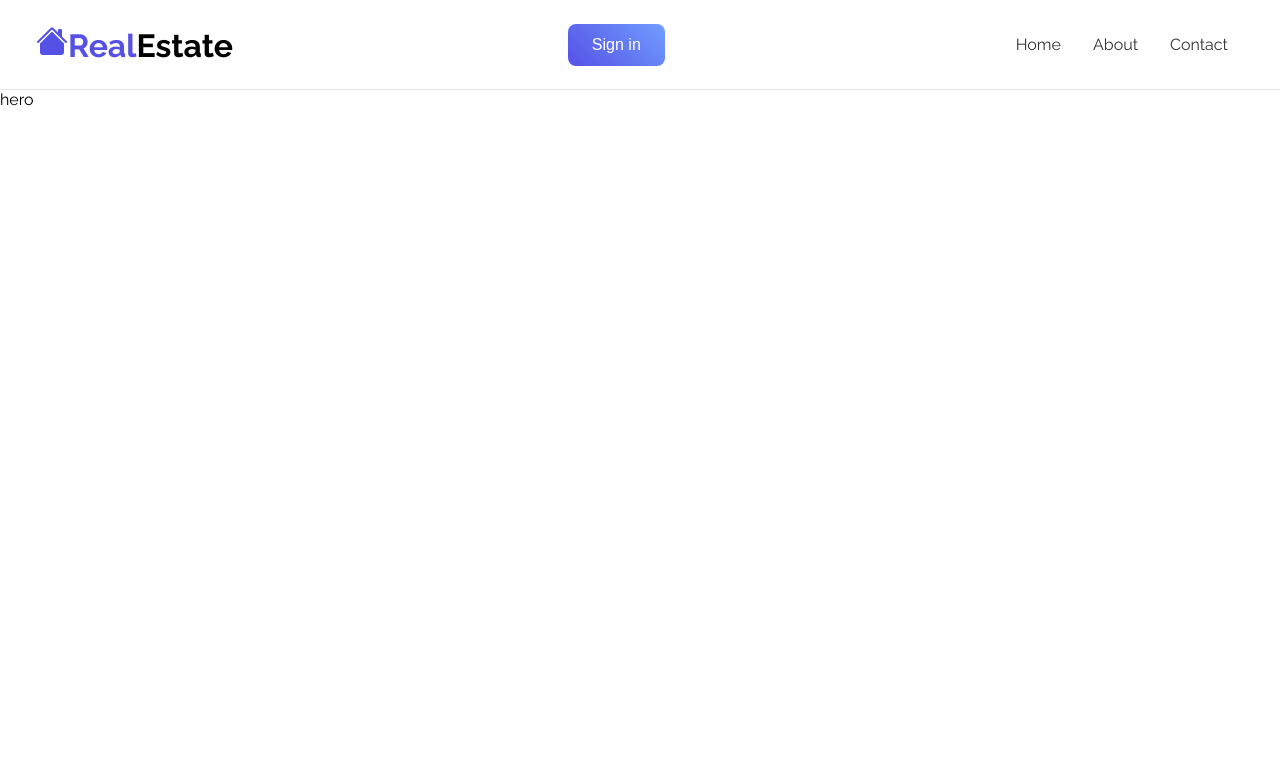
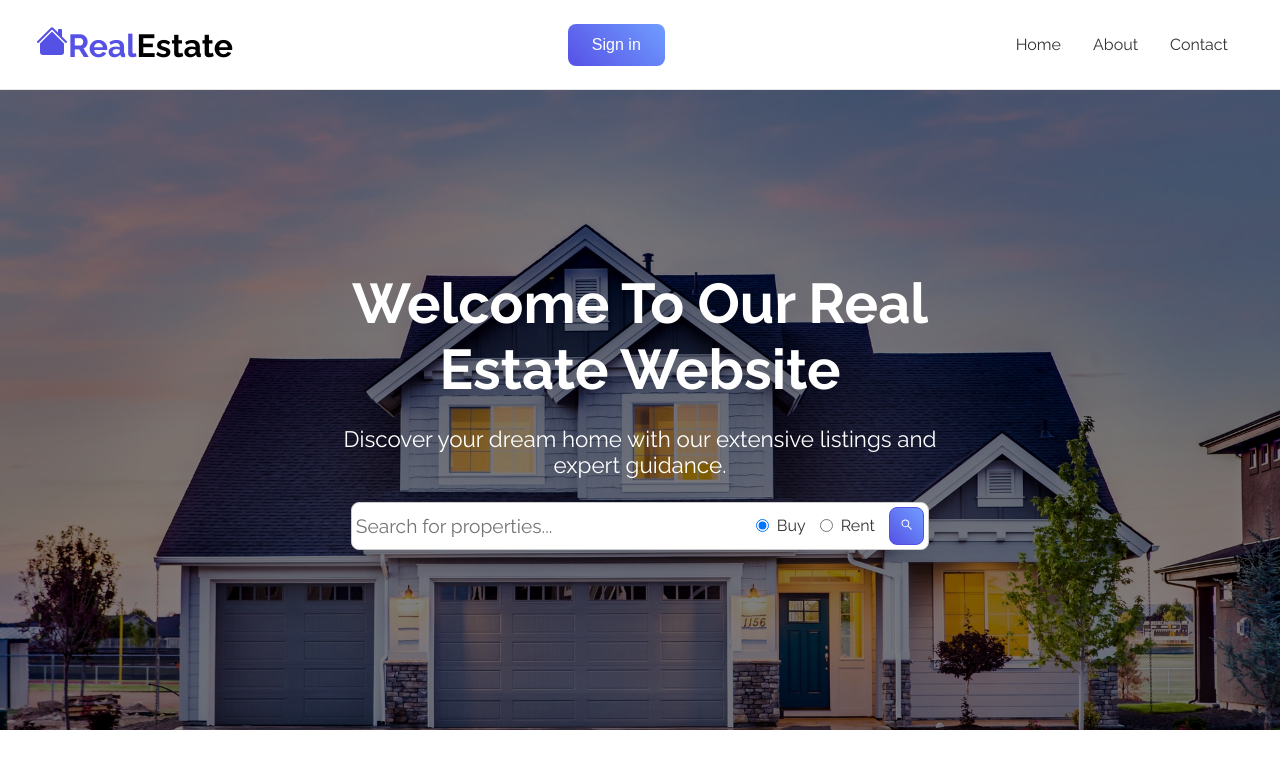
Before and after one commit to JammiM/mock-real-estate-website, a React (Vite) app: page / in a window 1280 px wide. Shown: the top 768 px of the page. Built offline with nearby package versions, Linux system fonts and the light colour scheme.

Commit message:
Updated the Hero section

```diff
--- a/src/App.jsx
+++ b/src/App.jsx
@@ -5,7 +5,7 @@ import viteLogo from "./assets/vite.svg";
 import "./App.css";
 
 import Navbar from "./components/navbar/Navbar";
-import Hero from "./components/hero/hero";
+import Hero from "./components/hero/Hero";
 
 function App() {
   const [count, setCount] = useState(0);
--- a/src/components/hero/Hero.css
+++ b/src/components/hero/Hero.css
@@ -0,0 +1,101 @@
+.hero {
+  background-color: rgba(0, 0, 0, 0.5);
+  color: #fff;
+  height: 80vh;
+  width: 100%;
+  position: relative;
+  margin-bottom: 4rem;
+}
+
+.hero::before {
+  content: "";
+  position: absolute;
+  top: 0;
+  left: 0;
+  width: 100%;
+  height: 100%;
+  background: url("../../assets/hero-img.jpg") no-repeat center center/cover;
+  z-index: -1;
+}
+
+.hero .content {
+  display: flex;
+  flex-direction: column;
+  align-items: center;
+  justify-content: center;
+  height: 100%;
+  margin: 0 auto;
+  max-width: 700px;
+  padding: 1rem;
+  text-align: center;
+}
+
+.hero h1 {
+  font-size: 3.5rem;
+  text-transform: capitalize;
+}
+
+.hero .search-text {
+  font-size: 1.4rem;
+  /* margin-bottom: 2rem; */
+  margin: 1.5rem;
+}
+
+.search {
+  display: flex;
+  background-color: #fff;
+  color: #333;
+  justify-content: space-between;
+  align-items: center;
+  border: 1px solid #ccc;
+  border-radius: 8px;
+  padding: 4px;
+}
+
+.search input[type="text"] {
+  border: transparent;
+  background-color: transparent;
+  width: 400px;
+  font-size: 1.2rem;
+  font-family: "Raleway", sans-serif;
+}
+
+.search input[type="text"]:focus {
+  outline: none;
+}
+
+.search label {
+  padding: 0 14px 0 8px;
+}
+
+.search .radio {
+  display: flex;
+  align-items: center;
+  /* background-color: red; */
+}
+
+.search button {
+  background-image: linear-gradient(45deg, #5651e5 0%, #709dff 100%);
+  border: 1px solid #5651e5;
+  color: #fff;
+  padding: 10px;
+  border-radius: 8px;
+  cursor: pointer;
+  /* transition:
+    background-color 0.3s ease,
+    color 0.3s ease; */
+}
+
+@media screen and (max-width: 768px) {
+  .hero {
+    height: 70vh;
+  }
+
+  .hero h1 {
+    font-size: 2.5rem;
+  }
+
+  .search input[type="text"] {
+    width: 100%;
+  }
+}
--- a/src/components/hero/Hero.jsx
+++ b/src/components/hero/Hero.jsx
@@ -1,8 +1,44 @@
 import React from "react";
 
 import "./Hero.css";
+import { AiOutlineSearch } from "react-icons/ai";
 const Hero = () => {
-  return <div>hero</div>;
+  return (
+    <div className="hero">
+      <div className="content">
+        <h1>Welcome to Our Real Estate Website</h1>
+        <p className="search-text">
+          Discover your dream home with our extensive listings and expert
+          guidance.
+        </p>
+        <form className="search">
+          <div>
+            <input
+              type="text"
+              placeholder="Search for properties..."
+              className="search-input"
+            />
+          </div>
+
+          <div className="radio">
+            <input
+              type="radio"
+              id="buy"
+              name="propertyType"
+              value="buy"
+              checked
+            />
+            <label htmlFor="buy">Buy</label>
+            <input type="radio" id="rent" name="propertyType" value="rent" />
+            <label htmlFor="rent">Rent</label>
+            <button type="submit" className="search-button">
+              <AiOutlineSearch className="icon" />
+            </button>
+          </div>
+        </form>
+      </div>
+    </div>
+  );
 };
 
 export default Hero;
```
Also changed, not shown: src/assets/hero-img.jpg (added).
